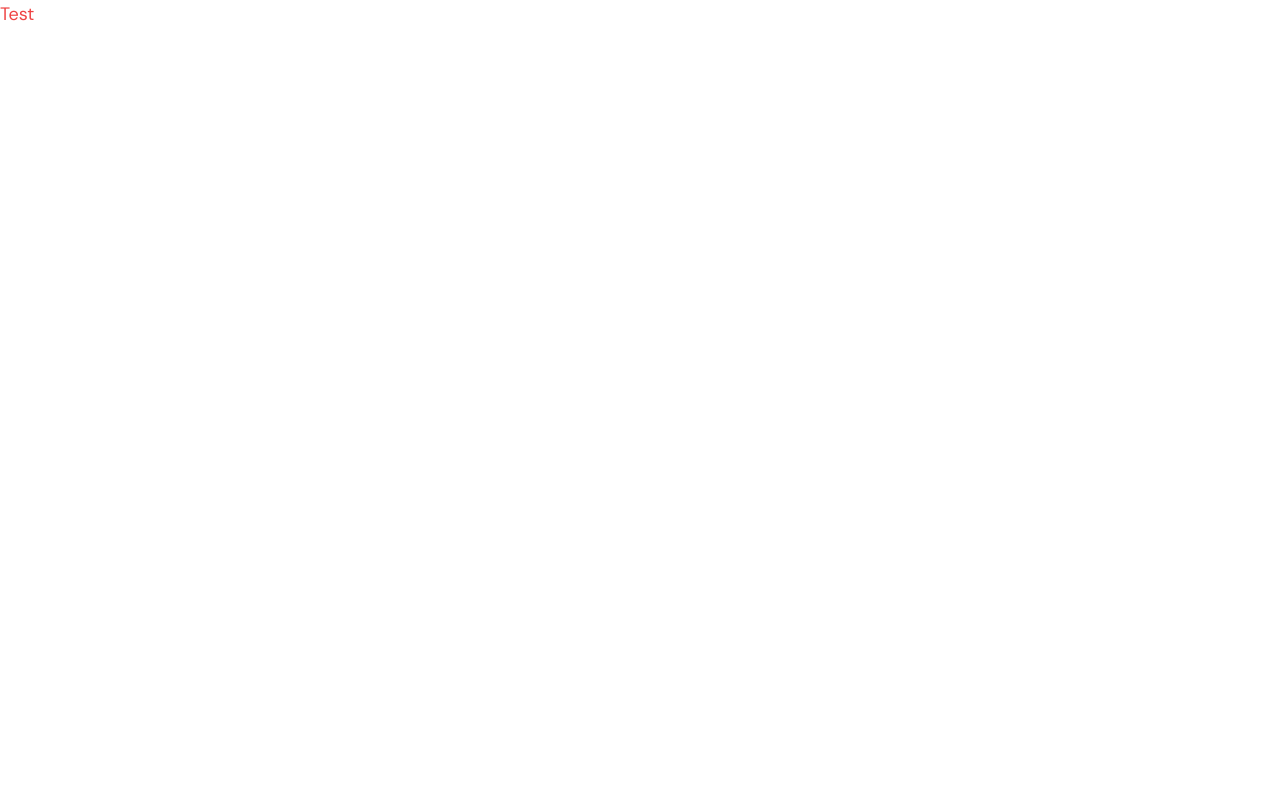
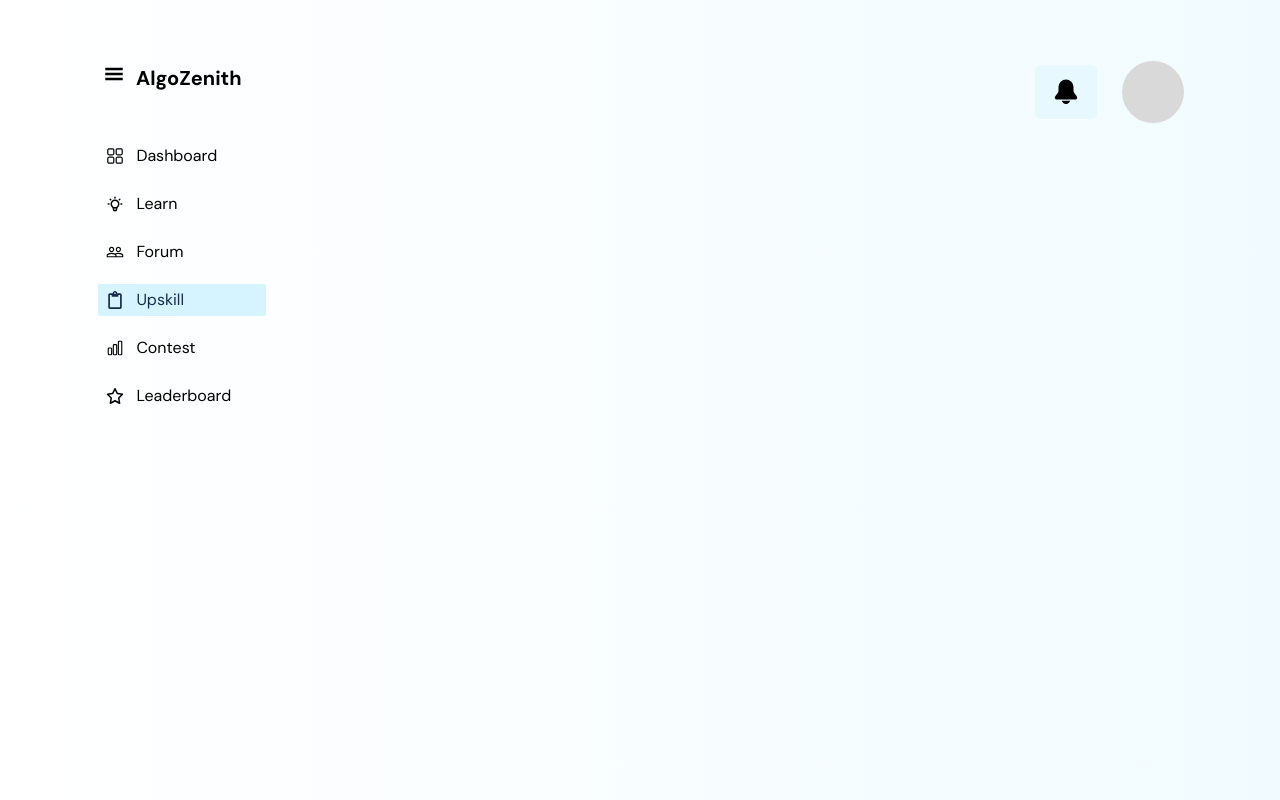
Before and after one commit to RaviPratihast/AZ_HiringTask, a React (Vite) app: page / in a window 1280 px wide. Built offline with nearby package versions, Linux system fonts and the light colour scheme.

Commit message:
Add: import multiple components in index-component.

```diff
--- a/src/App.jsx
+++ b/src/App.jsx
@@ -1,5 +1,13 @@
+import { Sidebar, TopBar } from "./Components/index-component";
 const App = () => {
-  return <div className="text-lg text-red-500">Test</div>;
+  return (
+    <div className="flex h-screen bg-gradient-to-r from-[#FFFFFF] to-[#F1FBFF]">
+      {/* topbar */}
+      <TopBar />
+      {/* sidebar will come here */}
+      <Sidebar />
+    </div>
+  );
 };
 
 export default App;
--- /dev/null
+++ b/src/Components/Sidebar.jsx
@@ -0,0 +1,63 @@
+import { GiHamburgerMenu } from "react-icons/gi";
+import { RxDashboard } from "react-icons/rx";
+import { TbBulb } from "react-icons/tb";
+import { MdPeopleOutline } from "react-icons/md";
+import { FaRegClipboard } from "react-icons/fa";
+import { HiOutlineChartBar } from "react-icons/hi2";
+import { FaRegStar } from "react-icons/fa6";
+
+const Sidebar = () => {
+  return (
+    <div className=" fixed top-[4rem] left-[4.9rem]  h-[35.38rem] w-[16.7rem] ">
+      <div className="text-xl  font-bold flex justify-start ml-[1.6rem] items-centerh">
+        <GiHamburgerMenu className="" />
+        <h1 className="flex justify-start w-[12.1875rem] ml-3 font-extrabold">
+          AlgoZenith
+        </h1>
+      </div>
+      <nav className="space-y-4 ">
+        <SidebarLink
+          icon={<RxDashboard />}
+          label="Dashboard"
+          className={`w-[10.5rem] mt-[3rem] flex items-center gap-3 ml-5 text-base`}
+        />
+        <SidebarLink
+          icon={<TbBulb />}
+          label="Learn"
+          className={`w-[10.5rem] mt-[3rem] flex items-center gap-3 ml-5 text-base`}
+        />
+        <SidebarLink
+          icon={<MdPeopleOutline />}
+          label="Forum"
+          className={`w-[10.5rem] mt-[3rem] flex items-center gap-3 ml-5 text-base`}
+        />
+        <SidebarLink
+          icon={<FaRegClipboard />}
+          label="Upskill"
+          className={`w-[10.5rem] bg-[#D6F4FF] pl-2 py-1 text-[#172B4D] font-sans font-extrabold mt-[3rem] flex items-center gap-3 ml-5 text-base`}
+        />
+        <SidebarLink
+          icon={<HiOutlineChartBar />}
+          label="Contest"
+          className={`w-[10.5rem]mt-[3rem] flex items-center gap-3 ml-5 text-base`}
+        />
+        <SidebarLink
+          icon={<FaRegStar />}
+          label="Leaderboard"
+          className={`w-[10.5rem]  mt-[3rem] flex items-center gap-3 ml-5 text-base`}
+        />
+      </nav>
+    </div>
+  );
+};
+
+const SidebarLink = ({ icon, label, className }) => (
+  <div
+    className={`flex items-center pl-2 py-1 rounded-sm font-sans font-normal text-[#000000] cursor-pointer ${className}`}
+  >
+    <span className="text-lg">{icon}</span>
+    <span>{label}</span>
+  </div>
+);
+
+export { Sidebar };
--- /dev/null
+++ b/src/Components/index-component.jsx
@@ -0,0 +1,4 @@
+import { Sidebar } from "./Sidebar";
+import { TopBar } from "./TopBar";
+import { Avatar } from "./Avatar";
+export { Sidebar, TopBar, Avatar };
```
